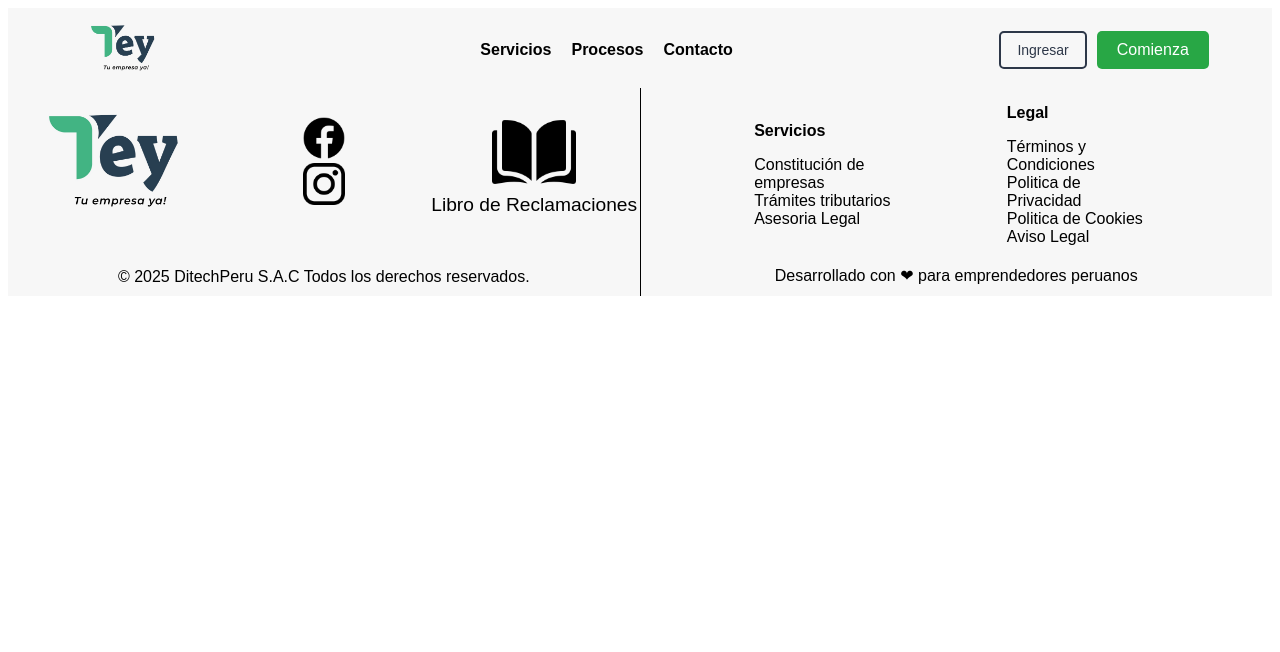
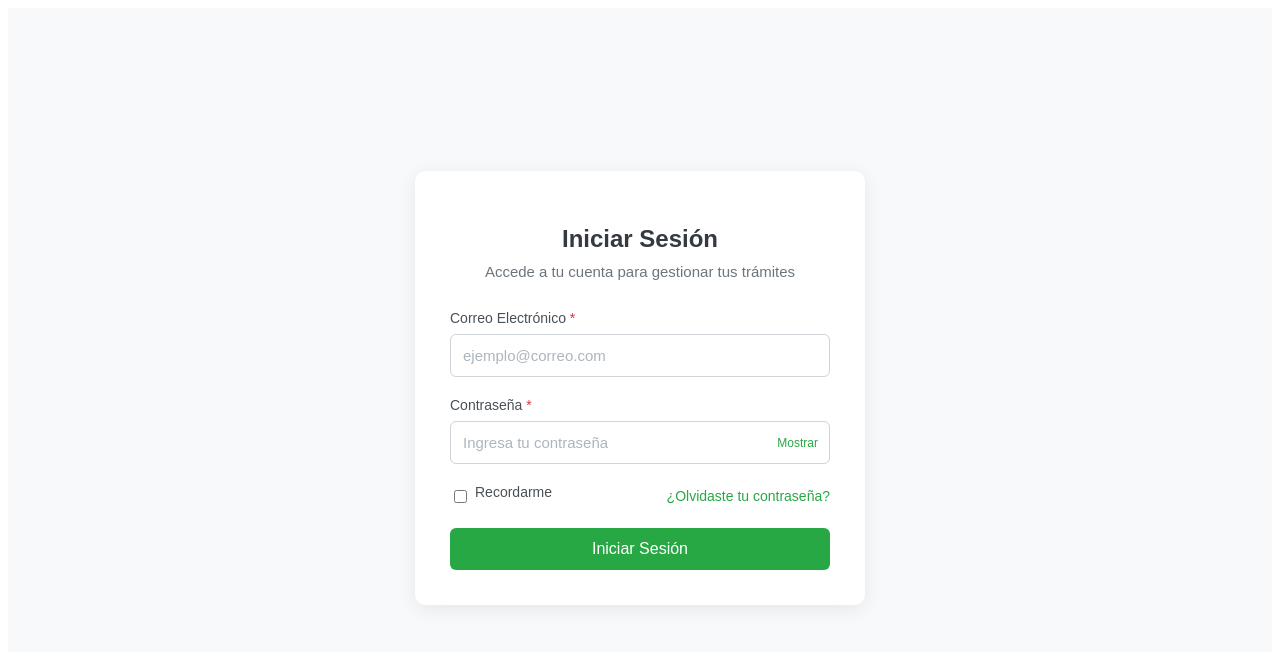
Before and after one commit to angeleduiglesias/TeyAngular, an Angular app: page /login in a window 1280 px wide. Before the commit this address led to /. Shown: the top 652 px of the page. Built offline with nearby package versions, Linux system fonts and the light colour scheme.

Commit message:
Vista de Login

```diff
--- a/src/app/app.component.ts
+++ b/src/app/app.component.ts
@@ -39,10 +39,11 @@ export class AppComponent {
       if (event instanceof NavigationEnd) {
         const rutaActual = event.url;
 
-        // Ocultar el footer y el header si la ruta comienza con '/pre-form'
+        // Ocultar el footer y el header si la ruta comienza con '/pre-form' o es '/login'
         const esRutaPreForm = rutaActual.startsWith('/pre-form');
-        this.mostrarFooter = !esRutaPreForm;
-        this.mostrarHeader = !esRutaPreForm;
+        const esRutaLogin = rutaActual.startsWith('/login');
+        this.mostrarFooter = !(esRutaPreForm || esRutaLogin);
+        this.mostrarHeader = !(esRutaPreForm || esRutaLogin);
       }
     });
   }
--- a/src/app/app.routes.ts
+++ b/src/app/app.routes.ts
@@ -4,9 +4,11 @@ import { PreFormComponent } from './components/pre-form/pre-form.component';
 import { StepOneComponent } from './components/pre-form/step-1/step-one.component';
 import { StepTwoComponent } from './components/pre-form/step-2/step-two.component';
 import { StepThreeComponent } from './components/pre-form/step-3/step-three.component';
+import { LoginComponent } from './components/login/login.component';
 
 export const routes: Routes = [
   { path: '', component: HomeComponent },
+  { path: 'login', component: LoginComponent },
   {
     path: 'pre-form',
     component: PreFormComponent,
--- a/src/app/components/header/header.component.html
+++ b/src/app/components/header/header.component.html
@@ -11,7 +11,7 @@
             </ul>
         </nav>
         <div class="buttons">
-            <button class="btn-outline">Ingresar</button>
+            <button class="btn-outline" routerLink="/login">Ingresar</button>
             <app-btn-comienza ></app-btn-comienza>
         </div>
     </div>
--- a/src/app/components/header/header.component.ts
+++ b/src/app/components/header/header.component.ts
@@ -1,12 +1,14 @@
 import { Component } from '@angular/core';
 import { BtnComienzaComponent } from "../buttons/btn-comienza/btn-comienza.component";
+import { RouterModule } from '@angular/router';
 
 @Component({
   selector: 'app-header',
-  imports: [BtnComienzaComponent],
+  standalone: true,
+  imports: [BtnComienzaComponent, RouterModule],
   templateUrl: './header.component.html',
   styleUrl: './header.component.css'
 })
 export class HeaderComponent {
-
+  // Aquí podemos agregar lógica adicional si es necesaria
 }
--- a/src/app/components/login/login.component.css
+++ b/src/app/components/login/login.component.css
@@ -0,0 +1,200 @@
+/* Contenedor principal */
+.login-container {
+  display: flex;
+  justify-content: center;
+  align-items: center;
+  min-height: calc(100vh - 80px); /* Ajusta según la altura de tu header */
+  background-color: #f8f9fa;
+  padding: 20px;
+}
+
+/* Tarjeta de login */
+.login-card {
+  background-color: #fff;
+  border-radius: 10px;
+  box-shadow: 0 4px 20px rgba(0, 0, 0, 0.08);
+  width: 100%;
+  max-width: 450px;
+  padding: 35px;
+  box-sizing: border-box;
+}
+
+/* Encabezado del login */
+.login-header {
+  text-align: center;
+  margin-bottom: 30px;
+}
+
+.login-header h2 {
+  color: #343a40;
+  font-size: 24px;
+  font-weight: 600;
+  margin-bottom: 10px;
+}
+
+.login-header p {
+  color: #6c757d;
+  font-size: 15px;
+  margin: 0;
+}
+
+/* Grupos de formulario */
+.form-group {
+  margin-bottom: 20px;
+}
+
+label {
+  display: block;
+  margin-bottom: 8px;
+  color: #495057;
+  font-weight: 500;
+  font-size: 14px;
+}
+
+.required {
+  color: #dc3545;
+}
+
+input[type="email"],
+input[type="password"],
+input[type="text"] {
+  width: 100%;
+  padding: 12px;
+  border: 1px solid #ced4da;
+  border-radius: 6px;
+  box-sizing: border-box;
+  font-size: 15px;
+  color: #495057;
+  transition: border-color 0.2s ease;
+}
+
+input::placeholder {
+  color: #adb5bd;
+}
+
+input:focus {
+  outline: none;
+  border-color: #28a745;
+  box-shadow: 0 0 0 3px rgba(40, 167, 69, 0.1);
+}
+
+.invalid-input {
+  border-color: #dc3545 !important;
+}
+
+/* Contenedor de input de contraseña */
+.password-input-container {
+  position: relative;
+}
+
+/* Modificación para el botón de mostrar/ocultar contraseña */
+.toggle-password {
+  position: absolute;
+  right: 12px;
+  top: 50%;
+  transform: translateY(-50%);
+  background: none;
+  border: none;
+  color: #28a745;
+  cursor: pointer;
+  padding: 0;
+  font-size: 12px;
+}
+
+/* Opciones de formulario */
+.form-options {
+  display: flex;
+  justify-content: space-between;
+  align-items: center;
+  margin-bottom: 20px;
+}
+
+.remember-me {
+  display: flex;
+  align-items: center;
+}
+
+.remember-me input[type="checkbox"] {
+  margin-right: 8px;
+}
+
+.forgot-password {
+  color: #28a745;
+  text-decoration: none;
+  font-size: 14px;
+}
+
+.forgot-password:hover {
+  text-decoration: underline;
+}
+
+/* Mensaje de error */
+.error-message {
+  color: #dc3545;
+  font-size: 12px;
+  margin-top: 5px;
+}
+
+.error-alert {
+  background-color: #f8d7da;
+  color: #721c24;
+  padding: 10px;
+  border-radius: 4px;
+  margin-bottom: 15px;
+  font-size: 14px;
+}
+
+/* Botón de login */
+.login-button {
+  width: 100%;
+  padding: 12px;
+  background-color: #28a745;
+  color: white;
+  border: none;
+  border-radius: 6px;
+  font-size: 16px;
+  font-weight: 500;
+  cursor: pointer;
+  transition: background-color 0.2s ease;
+}
+
+.login-button:hover {
+  background-color: #218838;
+}
+
+.login-button:disabled {
+  background-color: #6c757d;
+  cursor: not-allowed;
+}
+
+/* Footer del login */
+.login-footer {
+  text-align: center;
+  margin-top: 25px;
+  color: #6c757d;
+  font-size: 14px;
+}
+
+.login-footer a {
+  color: #28a745;
+  text-decoration: none;
+}
+
+.login-footer a:hover {
+  text-decoration: underline;
+}
+
+/* Media query para móviles */
+@media screen and (max-width: 767px) {
+  .login-card {
+    padding: 25px;
+  }
+
+  .login-header h2 {
+    font-size: 22px;
+  }
+
+  .login-button {
+    font-size: 15px;
+  }
+}
--- a/src/app/components/login/login.component.html
+++ b/src/app/components/login/login.component.html
@@ -1 +1,62 @@
-<p>login works!</p>
+<div class="login-container">
+  <div class="login-card">
+    <div class="login-header">
+      <h2>Iniciar Sesión</h2>
+      <p>Accede a tu cuenta para gestionar tus trámites</p>
+    </div>
+
+    <form [formGroup]="loginForm" (ngSubmit)="onSubmit()">
+      <div class="form-group">
+        <label for="email">Correo Electrónico <span class="required">*</span></label>
+        <input
+          type="email"
+          id="email"
+          formControlName="email"
+          placeholder="ejemplo@correo.com"
+          [ngClass]="{'invalid-input': submitted && f['email'].errors}"
+        >
+        <div *ngIf="submitted && f['email'].errors" class="error-message">
+          <div *ngIf="f['email'].errors['required']">El correo electrónico es requerido</div>
+          <div *ngIf="f['email'].errors['email']">Ingrese un correo electrónico válido</div>
+        </div>
+      </div>
+
+      <div class="form-group">
+        <label for="password">Contraseña <span class="required">*</span></label>
+        <div class="password-input-container">
+          <input
+            [type]="showPassword ? 'text' : 'password'"
+            id="password"
+            formControlName="password"
+            placeholder="Ingresa tu contraseña"
+            [ngClass]="{'invalid-input': submitted && f['password'].errors}"
+          >
+          <button type="button" class="toggle-password" (click)="togglePasswordVisibility()">
+            {{ showPassword ? 'Ocultar' : 'Mostrar' }}
+          </button>
+        </div>
+        <div *ngIf="submitted && f['password'].errors" class="error-message">
+          <div *ngIf="f['password'].errors['required']">La contraseña es requerida</div>
+          <div *ngIf="f['password'].errors['minlength']">La contraseña debe tener al menos 6 caracteres</div>
+        </div>
+      </div>
+
+      <div class="form-options">
+        <div class="remember-me">
+          <input type="checkbox" id="remember" formControlName="rememberMe">
+          <label for="remember">Recordarme</label>
+        </div>
+        <a href="#" class="forgot-password">¿Olvidaste tu contraseña?</a>
+      </div>
+
+      <div *ngIf="error" class="error-alert">
+        {{ error }}
+      </div>
+
+      <button type="submit" class="login-button" [disabled]="loading">
+        <span *ngIf="!loading">Iniciar Sesión</span>
+        <span *ngIf="loading">Cargando...</span>
+      </button>
+    </form>
+  </div>
+</div>
--- a/src/app/components/login/login.component.ts
+++ b/src/app/components/login/login.component.ts
@@ -1,11 +1,88 @@
-import { Component } from '@angular/core';
+import { Component, OnInit } from '@angular/core';
+import { FormBuilder, FormGroup, Validators, ReactiveFormsModule } from '@angular/forms';
+import { Router } from '@angular/router';
+import { CommonModule } from '@angular/common';
+import { HttpClient } from '@angular/common/http';
+import { environment } from '../../../environments/environment';
 
 @Component({
   selector: 'app-login',
-  imports: [],
+  standalone: true,
+  imports: [CommonModule, ReactiveFormsModule],
   templateUrl: './login.component.html',
   styleUrl: './login.component.css'
 })
-export class LoginComponent {
+export class LoginComponent implements OnInit {
+  loginForm: FormGroup;
+  loading = false;
+  submitted = false;
+  error = '';
+  showPassword = false;
 
+  constructor(
+    private formBuilder: FormBuilder,
+    private router: Router,
+    private http: HttpClient
+  ) {
+    this.loginForm = this.formBuilder.group({
+      email: ['', [Validators.required, Validators.email]],
+      password: ['', [Validators.required, Validators.minLength(6)]],
+      rememberMe: [false]
+    });
+  }
+
+  ngOnInit(): void {
+    // Verificar si hay credenciales guardadas
+    const savedEmail = localStorage.getItem('rememberedEmail');
+    if (savedEmail) {
+      this.loginForm.patchValue({
+        email: savedEmail,
+        rememberMe: true
+      });
+    }
+  }
+
+  // Getter para acceder fácilmente a los campos del formulario
+  get f() { return this.loginForm.controls; }
+
+  togglePasswordVisibility() {
+    this.showPassword = !this.showPassword;
+  }
+
+  onSubmit() {
+    this.submitted = true;
+    this.error = '';
+
+    // Detener si el formulario es inválido
+    if (this.loginForm.invalid) {
+      return;
+    }
+
+    this.loading = true;
+
+    // Guardar email si "recordarme" está marcado
+    if (this.loginForm.value.rememberMe) {
+      localStorage.setItem('rememberedEmail', this.loginForm.value.email);
+    } else {
+      localStorage.removeItem('rememberedEmail');
+    }
+
+    // Llamada a la API
+    this.http.post<any>(`${environment.apiUrl}/api/login`, {
+      email: this.loginForm.value.email,
+      password: this.loginForm.value.password
+    }).subscribe({
+      next: (response) => {
+        // Guardar token en localStorage
+        localStorage.setItem('token', response.token);
+
+        // Redirigir al dashboard o página principal
+        this.router.navigate(['/dashboard']);
+      },
+      error: (error) => {
+        this.error = error?.error?.message || 'Credenciales incorrectas. Por favor, intenta nuevamente.';
+        this.loading = false;
+      }
+    });
+  }
 }
```
